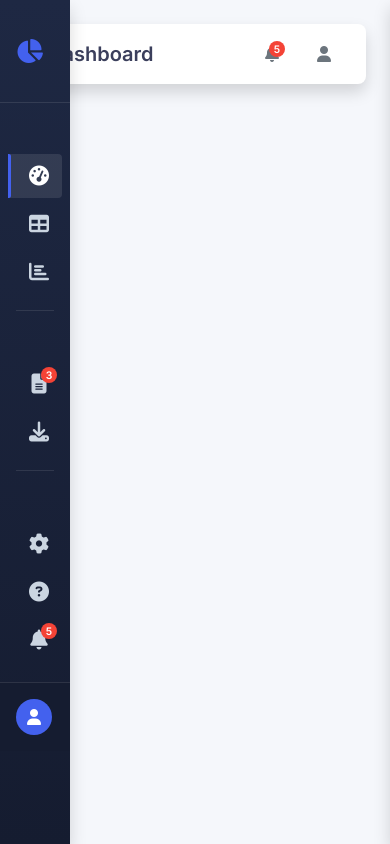
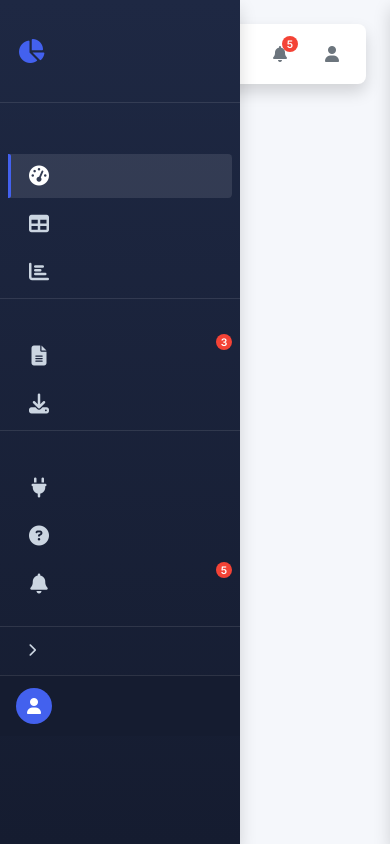
Before and after one commit to sanjaygrr/Lodoro-Analitics, a PHP site: template module/Application/view/layout/layout.phtml in a window 390 px wide. Run offline with PHP 8.4, Linux system fonts and the light colour scheme; the template is opened without the code that fills it, so the values that code supplies are empty.

Commit message:
arreglar navbar

```diff
--- a/module/Application/view/layout/layout.phtml
+++ b/module/Application/view/layout/layout.phtml
@@ -67,41 +67,28 @@
                 min-height: 100vh;
             }
 
-            /* Sidebar */
+            /* Sidebar - CORREGIDO */
             #sidebar {
                 background: linear-gradient(180deg, var(--dark) 0%, var(--darker) 100%);
                 color: var(--white);
                 min-height: 100vh;
-                transition: width var(--transition-speed) ease;
+                transition: all var(--transition-speed) ease; /* Cambiado de width a all para mejor transición */
                 position: fixed;
                 top: 0;
                 left: 0;
                 z-index: 1000;
                 box-shadow: var(--shadow);
                 overflow-y: auto;
-                scrollbar-width: thin;
+                width: 70px; /* Estado inicial colapsado */
             }
 
-            #sidebar::-webkit-scrollbar {
-                width: 4px;
-            }
-
-            #sidebar::-webkit-scrollbar-track {
-                background: rgba(255,255,255,0.05);
-            }
-
-            #sidebar::-webkit-scrollbar-thumb {
-                background-color: rgba(255,255,255,0.2);
-                border-radius: 4px;
-            }
-
-            /* Control de anchos */
+            /* Control de anchos - CORREGIDO */
             .sidebar-collapsed {
-                width: 70px;
+                width: 70px !important;
             }
 
             .sidebar-expanded {
-                width: 240px;
+                width: 240px !important;
             }
 
             /* Cabecera del sidebar */
@@ -219,10 +206,22 @@
                 white-space: nowrap;
                 opacity: 0;
                 transition: opacity var(--transition-speed) ease;
+                display: inline-block; /* AÑADIDO para asegurar que el texto sea visible */
+                font-weight: 500; /* Mejorar legibilidad */
             }
 
             .sidebar-expanded .nav-text {
                 opacity: 1;
+                visibility: visible;
+            }
+
+            /* Estado expandido para mostrar todos los títulos */
+            .sidebar-expanded .menu-header,
+            .sidebar-expanded .nav-text,
+            .sidebar-expanded .badge-new {
+                opacity: 1;
+                visibility: visible;
+                display: inline-block;
             }
 
             /* Tooltip estilizado - CORREGIDO para asegurar visibilidad */
@@ -280,8 +279,8 @@
             /* Insignia de notificación - CORREGIDA */
             .notification-badge {
                 position: absolute;
-                top: 5px;
-                right: 5px;
+                top: 0;
+                right: 0;
                 background-color: var(--danger);
                 color: white;
                 font-size: 0.65rem;
@@ -299,7 +298,6 @@
             .menu-divider {
                 height: 1px;
                 background-color: rgba(255, 255, 255, 0.1);
-                margin: 1rem 1rem;
             }
 
             /* Panel de notificaciones */
@@ -490,15 +488,59 @@
                 visibility: visible;
             }
 
+            /* Botón de expansión inferior */
+            .sidebar-bottom-toggle {
+                padding: 0.5rem 1rem;
+                display: flex;
+                justify-content: center;
+                flex-shrink: 0; /* No permitir que se encoja */
+                margin-top: auto; /* Empujar al fondo */
+            }
+
+            .toggle-btn-bottom {
+                background: transparent;
+                border: none;
+                color: var(--text-light);
+                cursor: pointer;
+                width: 100%;
+                padding: 0.5rem;
+                border-radius: 0.25rem;
+                display: flex;
+                align-items: center;
+                justify-content: flex-start;
+                transition: all var(--transition-speed) ease;
+            }
+
+            .toggle-btn-bottom:hover {
+                background-color: rgba(255, 255, 255, 0.1);
+                color: var(--white);
+            }
+
+            .toggle-btn-bottom i {
+                margin-right: 0.75rem;
+                min-width: 16px;
+                text-align: center;
+            }
+
+            .toggle-text {
+                font-size: 0.875rem;
+                white-space: nowrap;
+                opacity: 0;
+                transition: opacity var(--transition-speed) ease;
+            }
+
+            .sidebar-expanded .toggle-text {
+                opacity: 1;
+            }
+
             /* Panel de usuario */
             .user-panel {
-                padding: 1rem;
+                padding: 0.75rem 1rem; /* Reducido de 1rem */
                 border-top: 1px solid rgba(255, 255, 255, 0.1);
-                position: sticky;
-                bottom: 0;
                 background-color: var(--darker);
                 display: flex;
                 align-items: center;
+                flex-shrink: 0; /* No permitir que se encoja */
             }
 
             .user-avatar {
@@ -538,19 +580,23 @@
                 white-space: nowrap;
             }
 
-            /* Contenido principal */
+            /* Contenido principal - CORREGIDO para mejorar transición */
             .main-content {
                 flex: 1;
                 margin-left: 70px;
                 padding: 1.5rem;
                 transition: margin-left var(--transition-speed) ease;
+                overflow-x: hidden; /* Evitar desplazamiento horizontal */
+                max-width: calc(100% - 70px); /* Asegurar que no exceda el espacio disponible */
+                box-sizing: border-box; /* Incluir padding en el cálculo del ancho */
             }
 
             .sidebar-expanded ~ .main-content {
                 margin-left: 240px;
+                max-width: calc(100% - 240px); /* Ajustar cuando el sidebar está expandido */
             }
 
-            /* Navbar superior */
+            /* Navbar superior - CORREGIDO */
             .top-navbar {
                 background-color: var(--white);
                 padding: 0.75rem 1.5rem;
@@ -560,6 +606,9 @@
                 display: flex;
                 align-items: center;
                 justify-content: space-between;
+                width: 100%; /* Asegurar que ocupe el ancho completo */
+                box-sizing: border-box; /* Incluir padding en el cálculo del ancho */
+                overflow: visible; /* Evitar que los elementos se recorten */
             }
 
             .page-title {
@@ -573,6 +622,8 @@
                 display: flex;
                 align-items: center;
                 gap: 1rem;
+                flex-wrap: nowrap; /* Evitar que los elementos se envuelvan */
+                min-width: fit-content; /* Garantizar espacio mínimo necesario */
             }
 
             .navbar-icon {
@@ -586,6 +637,7 @@
                 position: relative;
                 color: var(--text-muted);
                 transition: all var(--transition-speed) ease;
+                flex-shrink: 0; /* Evitar que estos íconos se encojan */
             }
 
             .navbar-icon:hover {
@@ -593,7 +645,7 @@
                 color: var(--primary);
             }
 
-            /* Responsividad */
+            /* Responsividad - CORREGIDA */
             @media (max-width: 992px) {
                 #sidebar {
                     position: fixed;
@@ -602,7 +654,8 @@
                     height: 100%;
                     z-index: 1000;
                     transform: translateX(-100%);
-                    transition: transform var(--transition-speed) ease;
+                    transition: transform var(--transition-speed) ease, width var(--transition-speed) ease;
+                    width: 240px !important; /* Ancho constante en móvil para evitar problemas */
                 }
 
                 #sidebar.sidebar-collapsed,
@@ -612,6 +665,7 @@
 
                 .main-content {
                     margin-left: 0 !important;
+                    max-width: 100%;
                 }
 
                 .overlay {
@@ -633,6 +687,14 @@
                     width: 100%;
                     max-width: 320px;
                 }
+
+                .top-navbar {
+                    padding: 0.75rem 1rem; /* Reducir el padding en pantallas más pequeñas */
+                }
+
+                .page-title {
+                    font-size: 1.1rem; /* Reducir tamaño del título en pantallas pequeñas */
+                }
             }
         </style>
 
@@ -640,16 +702,14 @@
     </head>
     <body>
         <div class="app-container">
-            <!-- Sidebar / Navbar lateral -->
+            <!-- Sidebar / Navbar lateral - CORREGIDO -->
             <div id="sidebar" class="sidebar-collapsed">
                 <div class="sidebar-header">
                     <div class="logo-icon">
                         <i class="fas fa-chart-pie"></i>
                     </div>
                     <div class="logo-text">Lodoro Analytics</div>
-                    <button class="toggle-btn" id="toggleBtn" title="Expandir/Colapsar">
-                        <i class="fas fa-chevron-right"></i>
-                    </button>
+                    <!-- Se ha quitado el botón de toggle superior -->
                 </div>
 
                 <ul class="nav-menu">
@@ -660,9 +720,9 @@
                             <div class="nav-icon">
                                 <i class="fas fa-tachometer-alt"></i>
                             </div>
-                            <span class="nav-text">Dashboard</span>
+                            <span class="nav-text">Resumen de ventas</span>
                         </a>
-                        <div class="tooltip-nav">Dashboard</div>
+                        <div class="tooltip-nav">Resumen de ventas</div>
                     </li>
 
                     <li class="nav-item">
@@ -714,13 +774,13 @@
                     <li class="menu-header">Sistema</li>
 
                     <li class="nav-item">
-                        <a href="#" class="nav-link">
+                        <a href="<?= $this->url('application', ['action' => 'marketplace-config']) ?>" class="nav-link">
                             <div class="nav-icon">
-                                <i class="fas fa-cog"></i>
+                                <i class="fas fa-plug"></i>
                             </div>
-                            <span class="nav-text">Configuración</span>
+                            <span class="nav-text">Integraciones</span>
                         </a>
-                        <div class="tooltip-nav">Configuración</div>
+                        <div class="tooltip-nav">Integraciones</div>
                     </li>
 
                     <li class="nav-item">
@@ -744,6 +804,15 @@
                         <div class="tooltip-nav">Notificaciones</div>
                     </li>
                 </ul>
+
+                <!-- Botón de expansión inferior -->
+                <div class="menu-divider"></div>
+                <div class="sidebar-bottom-toggle">
+                    <button class="toggle-btn-bottom" id="toggleBtnBottom" title="Expandir/Colapsar">
+                        <i class="fas fa-chevron-right"></i>
+                        <span class="toggle-text">Expandir menú</span>
+                    </button>
+                </div>
 
                 <!-- Panel de usuario -->
                 <div class="user-panel">
@@ -840,7 +909,7 @@
             <div class="main-content">
                 <!-- Navbar superior -->
                 <div class="top-navbar">
-                    <h1 class="page-title">Dashboard</h1>
+                    <h1 class="page-title"></h1>
                     <div class="navbar-actions">
                         <div class="navbar-icon" id="navNotificationsBtn" title="Notificaciones">
                             <i class="fas fa-bell"></i>
@@ -877,26 +946,61 @@
 
                 // Verificación de elementos
                 if (!sidebar) console.error("Elemento sidebar no encontrado");
-                if (!toggleBtn) console.error("Botón de toggle no encontrado");
 
-                // Toggle del sidebar - CORREGIDO
-                toggleBtn.addEventListener('click', function() {
+                // YA NO EXPANDIMOS AUTOMÁTICAMENTE - Eliminada la función expandSidebarOnLoad()
+
+                // Función para alternar el estado del sidebar
+                function toggleSidebar() {
                     console.log("Toggle sidebar clicked");
 
                     if (sidebar.classList.contains('sidebar-collapsed')) {
                         console.log("Expandiendo sidebar");
                         sidebar.classList.remove('sidebar-collapsed');
                         sidebar.classList.add('sidebar-expanded');
-                        toggleBtn.querySelector('i').classList.remove('fa-chevron-right');
-                        toggleBtn.querySelector('i').classList.add('fa-chevron-left');
+
+                        // Actualizar el ícono del botón inferior
+                        const toggleBtnIcon = document.querySelector('#toggleBtnBottom i');
+                        if (toggleBtnIcon) {
+                            toggleBtnIcon.classList.remove('fa-chevron-right');
+                            toggleBtnIcon.classList.add('fa-chevron-left');
+                        }
+
+                        // Actualizar el texto del botón inferior
+                        const toggleText = document.querySelector('.toggle-text');
+                        if (toggleText) {
+                            toggleText.textContent = 'Colapsar';
+                        }
+
+                        // Registrar el ancho después de expandir para debugging
+                        console.log("Ancho del sidebar expandido:", getComputedStyle(sidebar).width);
                     } else {
                         console.log("Colapsando sidebar");
                         sidebar.classList.remove('sidebar-expanded');
                         sidebar.classList.add('sidebar-collapsed');
-                        toggleBtn.querySelector('i').classList.remove('fa-chevron-left');
-                        toggleBtn.querySelector('i').classList.add('fa-chevron-right');
+
+                        // Actualizar el ícono del botón inferior
+                        const toggleBtnIcon = document.querySelector('#toggleBtnBottom i');
+                        if (toggleBtnIcon) {
+                            toggleBtnIcon.classList.remove('fa-chevron-left');
+                            toggleBtnIcon.classList.add('fa-chevron-right');
+                        }
+
+                        // Actualizar el texto del botón inferior
+                        const toggleText = document.querySelector('.toggle-text');
+                        if (toggleText) {
+                            toggleText.textContent = 'Expandir';
+                        }
+
+                        // Registrar el ancho después de colapsar para debugging
+                        console.log("Ancho del sidebar colapsado:", getComputedStyle(sidebar).width);
                     }
-                });
+                }
+
+                // Asignar la función al botón inferior
+                const toggleBtnBottom = document.getElementById('toggleBtnBottom');
+                if (toggleBtnBottom) {
+                    toggleBtnBottom.addEventListener('click', toggleSidebar);
+                }
 
                 // Cerrar sidebar con overlay en dispositivos móviles
                 if (overlay) {
@@ -961,6 +1065,14 @@
                     });
                 });
 
+                // Iniciar debug para confirmar ancho correcto
+                console.log("Ancho inicial del sidebar:", getComputedStyle(sidebar).width);
+                console.log("Clases del sidebar:", sidebar.className);
+
+                // Comprobar si estamos en móvil
+                const isMobile = window.innerWidth <= 992;
+                console.log("Vista móvil:", isMobile);
+
                 console.log("Inicialización de sidebar completada");
             });
         </script>
```
